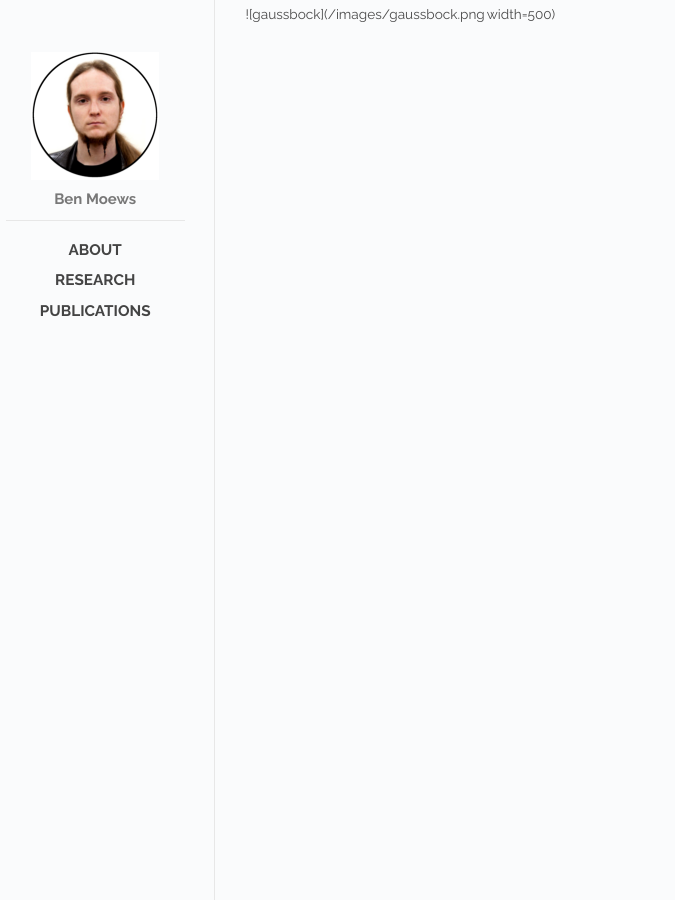
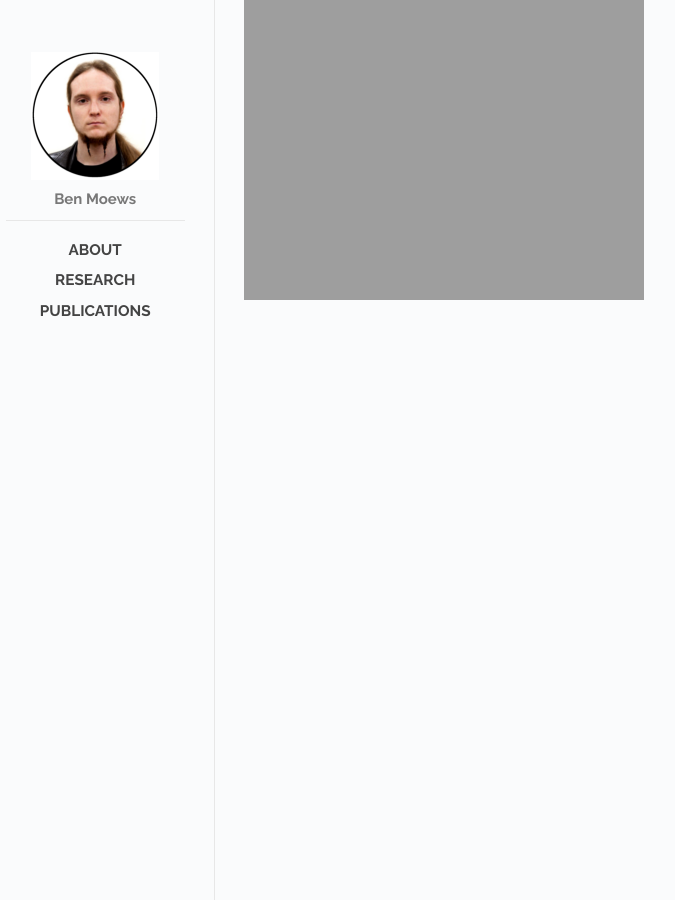
Before and after one commit to moews/moews.github.io, a Jekyll site: the page built from _posts/2017-03-28-home.md, in a window 1280 px wide. Shown: the whole page, without its empty margins (144-819 px from the left). Built offline with Jekyll 4.4.1, drawn with Linux system fonts in a browser that asks for light colours.

Commit message:
Update 2017-03-28-home.md

```diff
--- a/_posts/2017-03-28-home.md
+++ b/_posts/2017-03-28-home.md
@@ -7,7 +7,7 @@ categories: home
 hidden: true
 ---
 
-![gaussbock](/images/gaussbock.png | width=500)
+![gaussbock](/images/gaussbock.png width="500")
 
 [//]: #<html>
 [//]: #<br><br>
```
